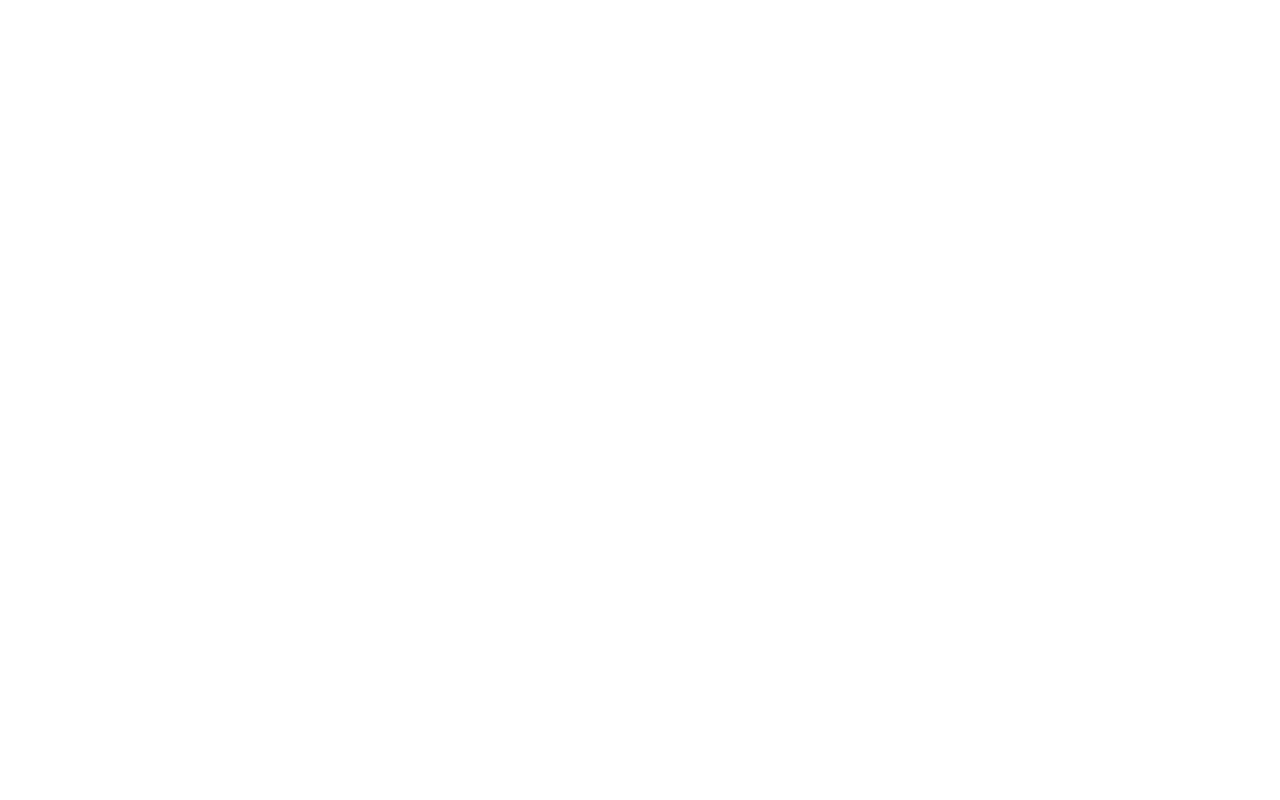
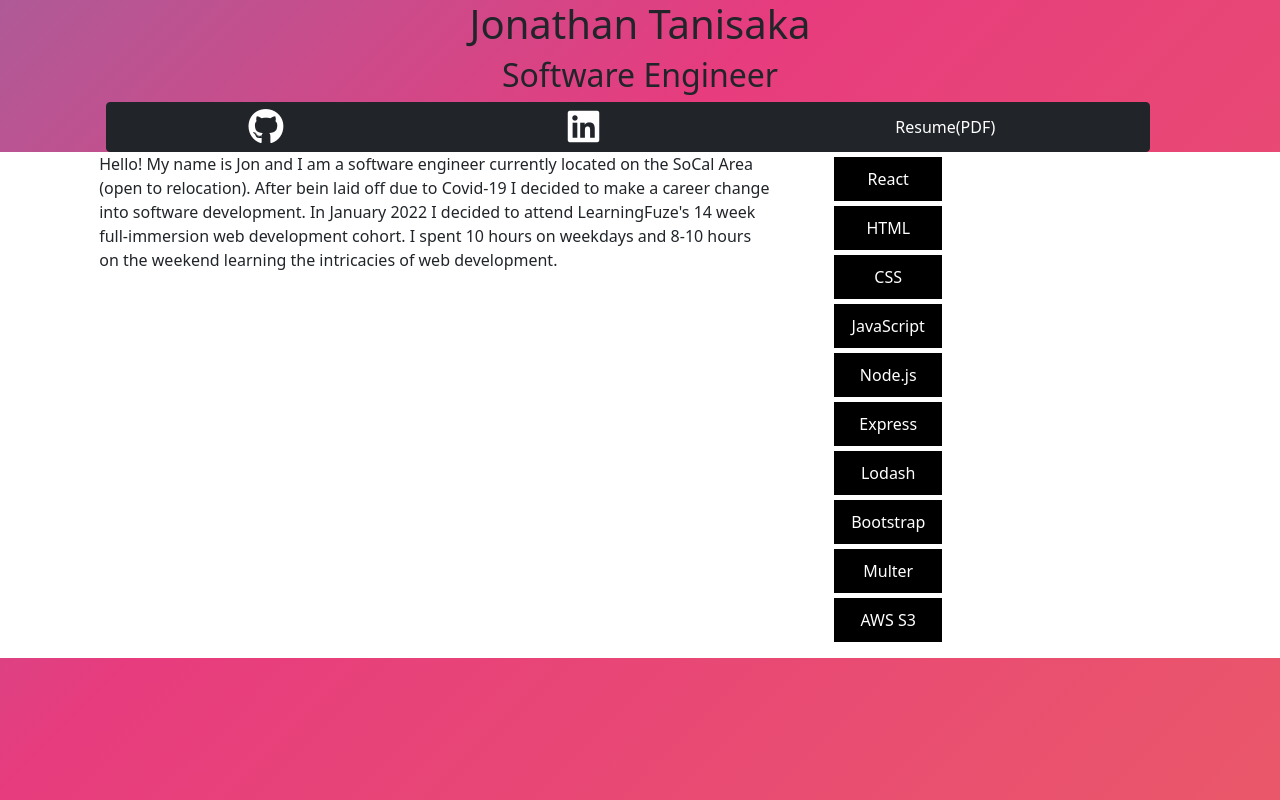
Before and after one commit to Jktanisaka/Portfolio-Page, a website: page index.html in a window 1280 px wide. Drawn offline with nearby package versions, Linux system fonts and the light colour scheme.

Commit message:
completed page-setup

```diff
--- a/css/styles.css
+++ b/css/styles.css
@@ -0,0 +1,32 @@
+body {
+  background: linear-gradient(-45deg, #ee7752, #e73c7e, #23a6d5, #23d5ab);
+  background-size: 400% 400%;
+  animation: gradient 15s ease infinite;
+  height: 100vh;
+}
+
+li {
+  background-color: black;
+  color: white;
+  padding: 10px;
+  margin: 5px;
+  text-align: center;
+}
+
+i {
+  font-size: 36px;
+}
+
+@keyframes gradient {
+  0% {
+    background-position: 0% 50%;
+  }
+
+  50% {
+    background-position: 100% 50%;
+  }
+
+  100% {
+    background-position: 0% 50%;
+  }
+}
--- a/index.html
+++ b/index.html
@@ -3,22 +3,55 @@
 <head>
   <meta charset="UTF-8">
   <meta name="viewport" content="width=device-width, initial-scale=1.0">
-  <title>Code Journal</title>
+  <title>Jonathan Tanisaka Portfolio</title>
   <link rel="icon" href="images/favicon.ico">
-  <link
-    rel="stylesheet"
-    href="https://cdnjs.cloudflare.com/ajax/libs/font-awesome/6.0.0/css/all.min.css"
-    integrity="sha512-9usAa10IRO0HhonpyAIVpjrylPvoDwiPUiKdWk5t3PyolY1cOd4DSE0Ga+ri4AuTroPR5aQvXU9xC6qOPnzFeg=="
-    crossorigin="anonymous"
-    referrerpolicy="no-referrer" />
+  <link rel="stylesheet" href="https://cdnjs.cloudflare.com/ajax/libs/font-awesome/6.1.1/css/all.min.css"
+  integrity="sha512-KfkfwYDsLkIlwQp6LFnl8zNdLGxu9YAA1QvwINks4PhcElQSvqcyVLLD9aMhXd13uQjoXtEKNosOWaZqXgel0g=="
+  crossorigin="anonymous" referrerpolicy="no-referrer" />
   <link rel="stylesheet" href="css/reset.css">
   <link rel="stylesheet" href="css/layout.css">
   <link rel="stylesheet" href="css/styles.css">
+  <link rel="stylesheet" href="https://cdn.jsdelivr.net/npm/bootstrap@5.1.3/dist/css/bootstrap.min.css">
 </head>
 <body>
-  <header>
+  <header class="container">
+    <div class="row justify-content-center">
+      <h1 class="text-center">Jonathan Tanisaka</h1>
+      <h2 class="text-center">Software Engineer</h2>
+    </div>
+    <div class="container-fluid row">
+      <div class="btn-group" role="group" aria-label="Basic example">
+        <button type="button" class="btn btn-dark"><i
+            class="fa-brands fa-github a-github row justify-content-center inline"></i></button>
+        <button type="button" class="btn btn-dark"><i
+            class="fa-brands fa-linkedin a-linkedin row justify-content-center inline"></i></button>
+        <button type="button" class="btn btn-dark">Resume(PDF)</button>
+      </div>
+    </div>
   </header>
-  <main>
+  <main class="container-fluid bg-white">
+    <div class="about col-10 row justify-content-center">
+      <p class="col-8">Hello! My name is Jon and I am a software engineer currently located on
+         the SoCal Area (open to relocation). After bein laid off due to Covid-19
+         I decided to make a career change into software development. In January
+         2022 I decided to attend LearningFuze's 14 week full-immersion web
+         development cohort. I spent 10 hours on weekdays and 8-10 hours on the
+         weekend learning the intricacies of web development.</p>
+      <div class="col-2">
+        <ul>
+          <li>React</li>
+          <li>HTML</li>
+          <li>CSS</li>
+          <li>JavaScript</li>
+          <li>Node.js</li>
+          <li>Express</li>
+          <li>Lodash</li>
+          <li>Bootstrap</li>
+          <li>Multer</li>
+          <li>AWS S3</li>
+        </ul>
+      </div>
+    </div>
   </main>
   <script src="js/data.js"></script>
   <script src="js/main.js"></script>
```
